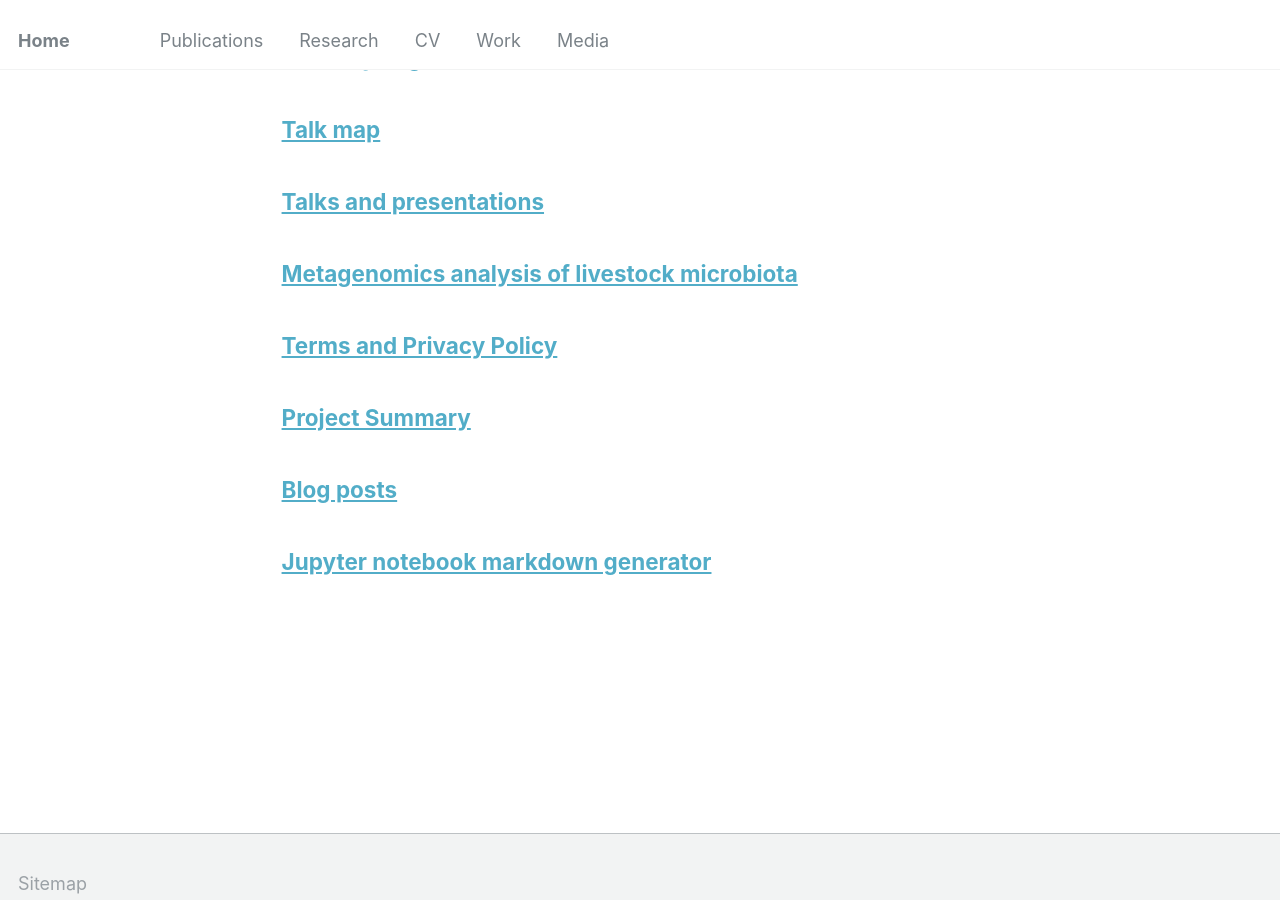
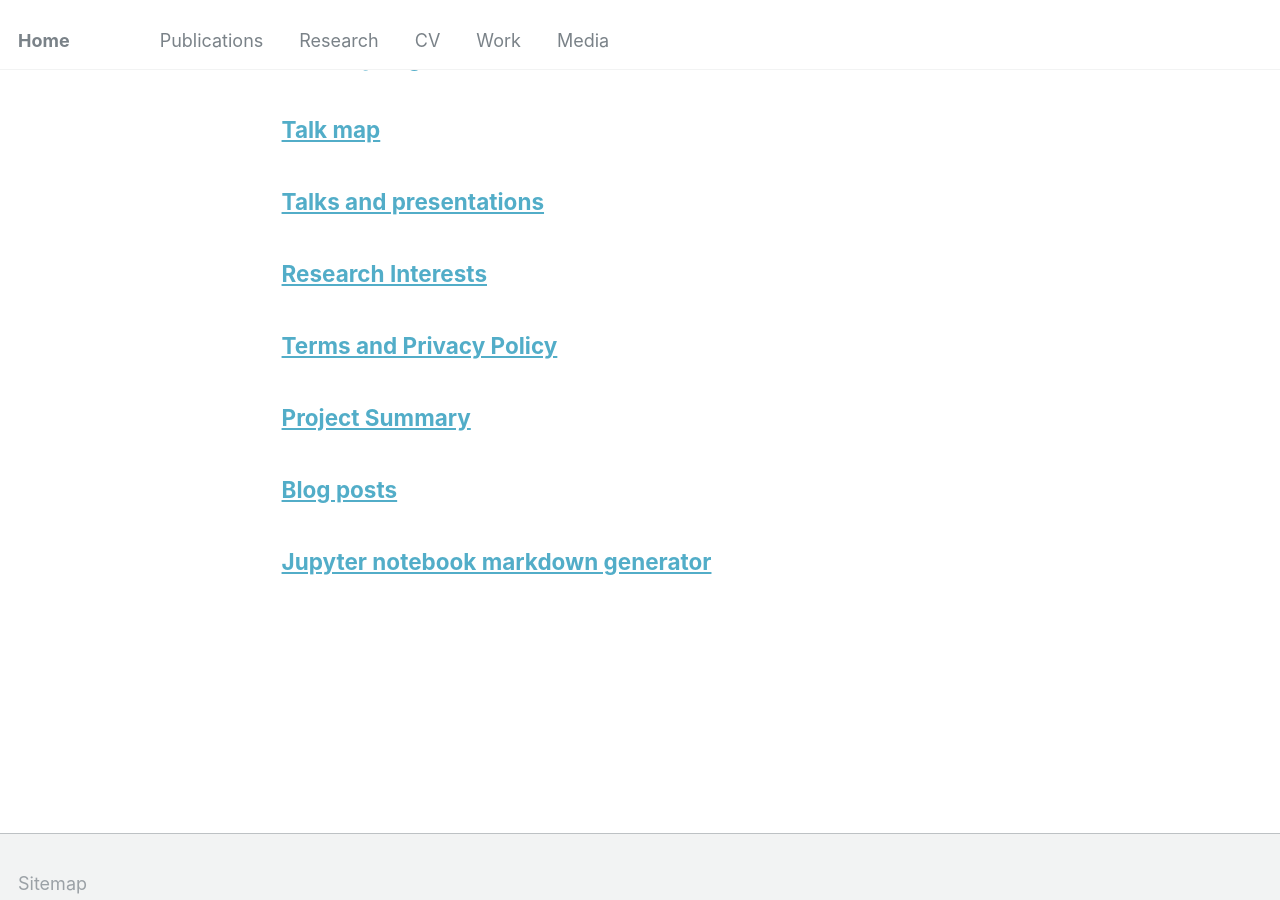
Before and after one commit to sogada/sogada.github.io, a Jekyll site: the page built from _pages/page-archive.html, in a window 1280 px wide and 900 px high, scrolled down 999 px. Built offline with Jekyll 4.4.1, drawn with Linux system fonts in a browser that asks for light colours.

Commit message:
Update teaching_info.md

```diff
--- a/_pages/teaching_info.md
+++ b/_pages/teaching_info.md
@@ -1,8 +1,14 @@
 ---
-title: "Metagenomics analysis of livestock microbiota"
-collection: pages
+permalink: /non-menu-page/
+title: "Research Interests"
+author_profile: true
+redirect_from:
+  - "/teaching_info/"
+  - "/teaching_info.html"
 ---
 
+Genomic surveillance and One Health
+======
 Chicken and camels.
 
 
```
